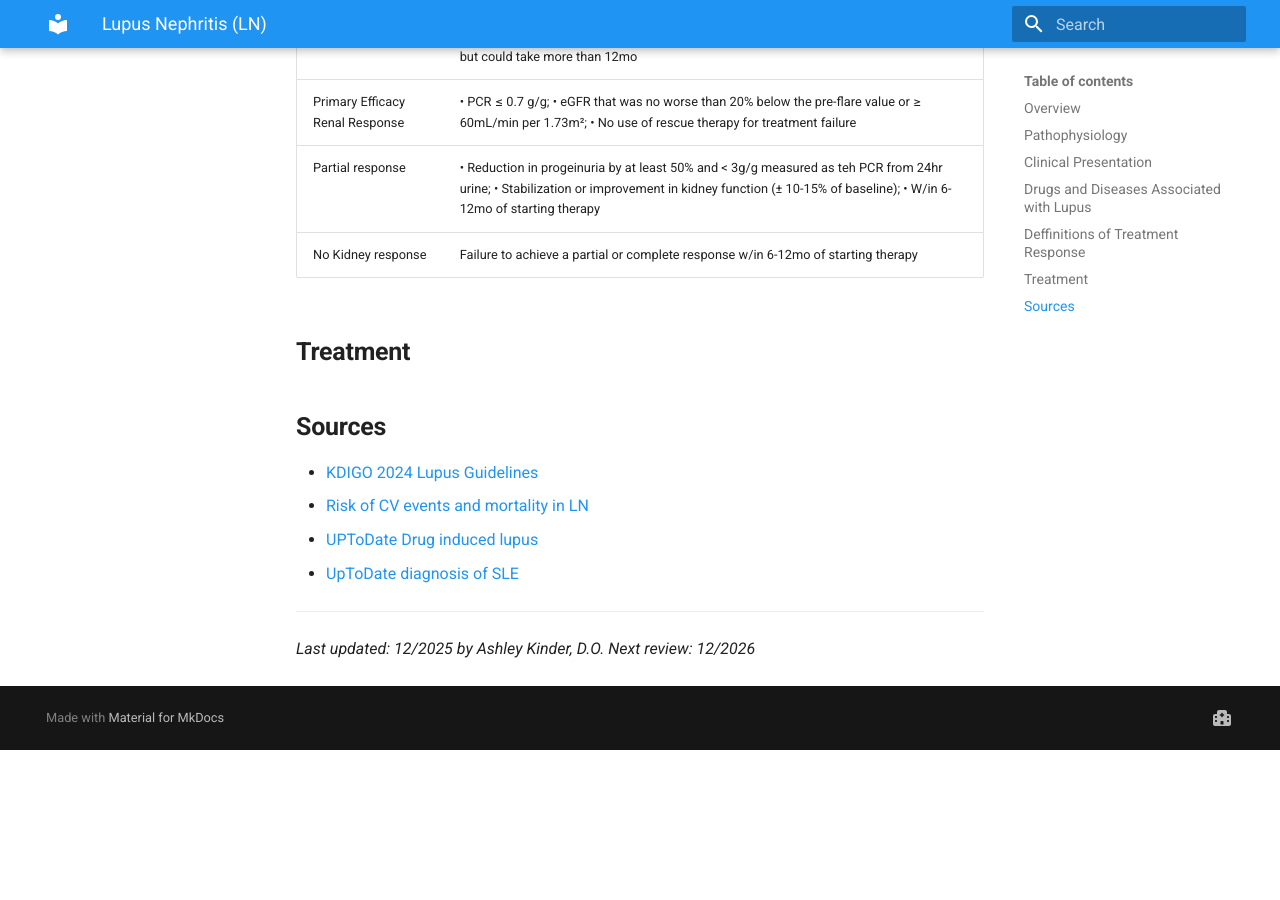
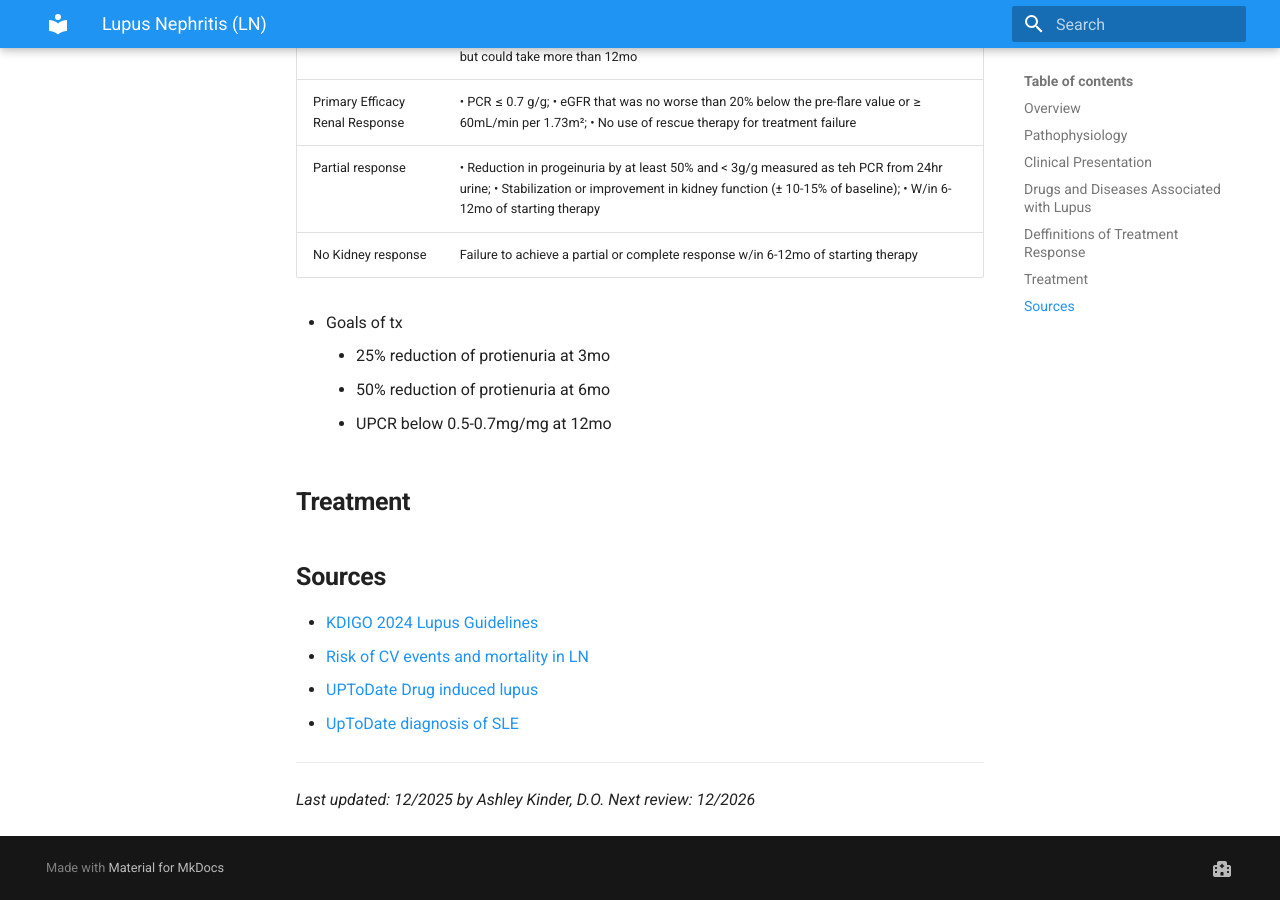
Before and after one commit to TTUNEPH2025/GN, an MkDocs documentation site: the page built from docs/Lupus.md, in a window 1280 px wide and 900 px high, scrolled down 3181 px. Built offline with MkDocs 1.6.1 and Material for MkDocs 9.7.7, drawn with Linux system fonts in a browser that asks for light colours; before the commit the page ends 3931 px from its top, so only the background shows below that.

Commit message:
Update Lupus.md

```diff
--- a/docs/Lupus.md
+++ b/docs/Lupus.md
@@ -69,7 +69,10 @@
 |Partial response| • Reduction in progeinuria by at least 50% and < 3g/g measured as teh PCR from 24hr urine; • Stabilization or improvement in kidney function (± 10-15% of baseline); • W/in 6-12mo of starting therapy|
 |No Kidney response| Failure to achieve a partial or complete response w/in 6-12mo of starting therapy|
 
-
+  * Goals of tx
+      - 25% reduction of protienuria at 3mo
+      - 50% reduction of protienuria at 6mo
+      - UPCR below 0.5-0.7mg/mg at 12mo
 
 ## **Treatment**
 ## **Sources**
```
